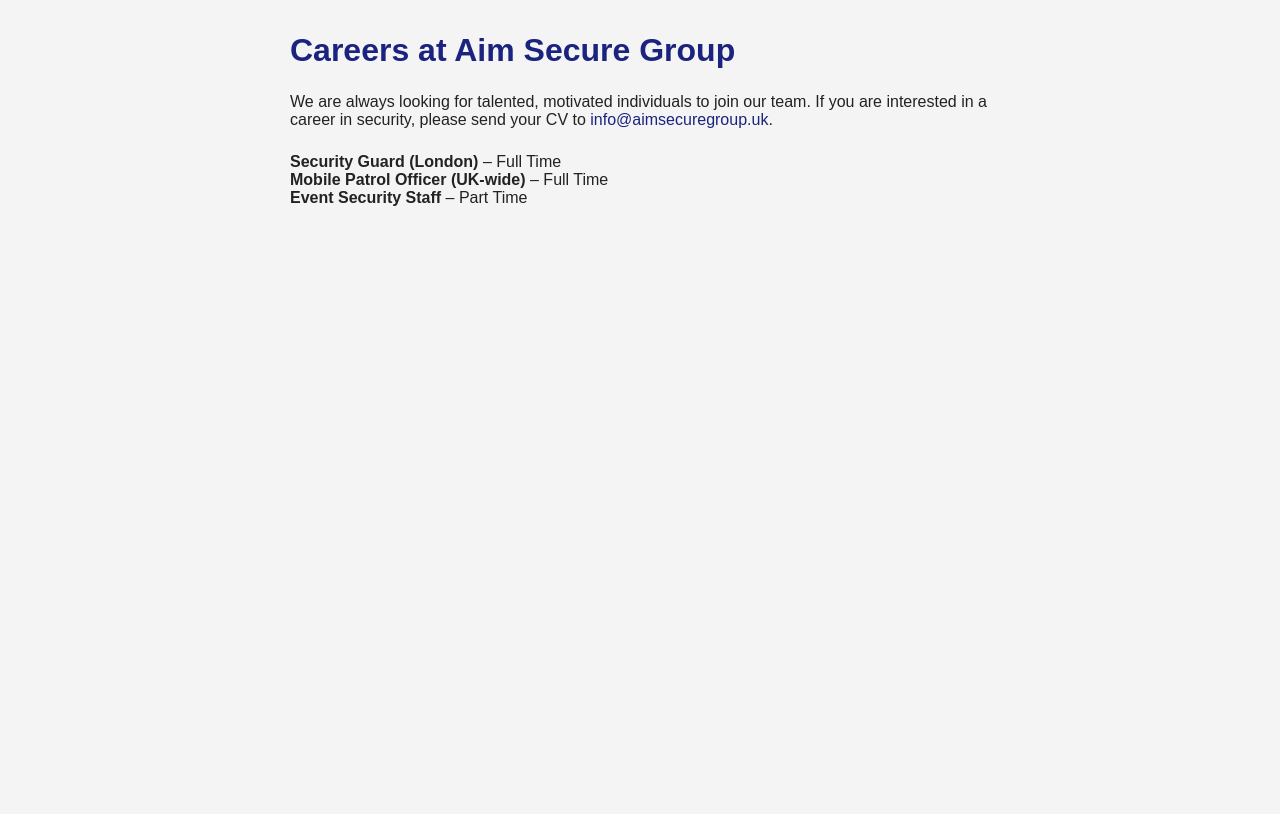
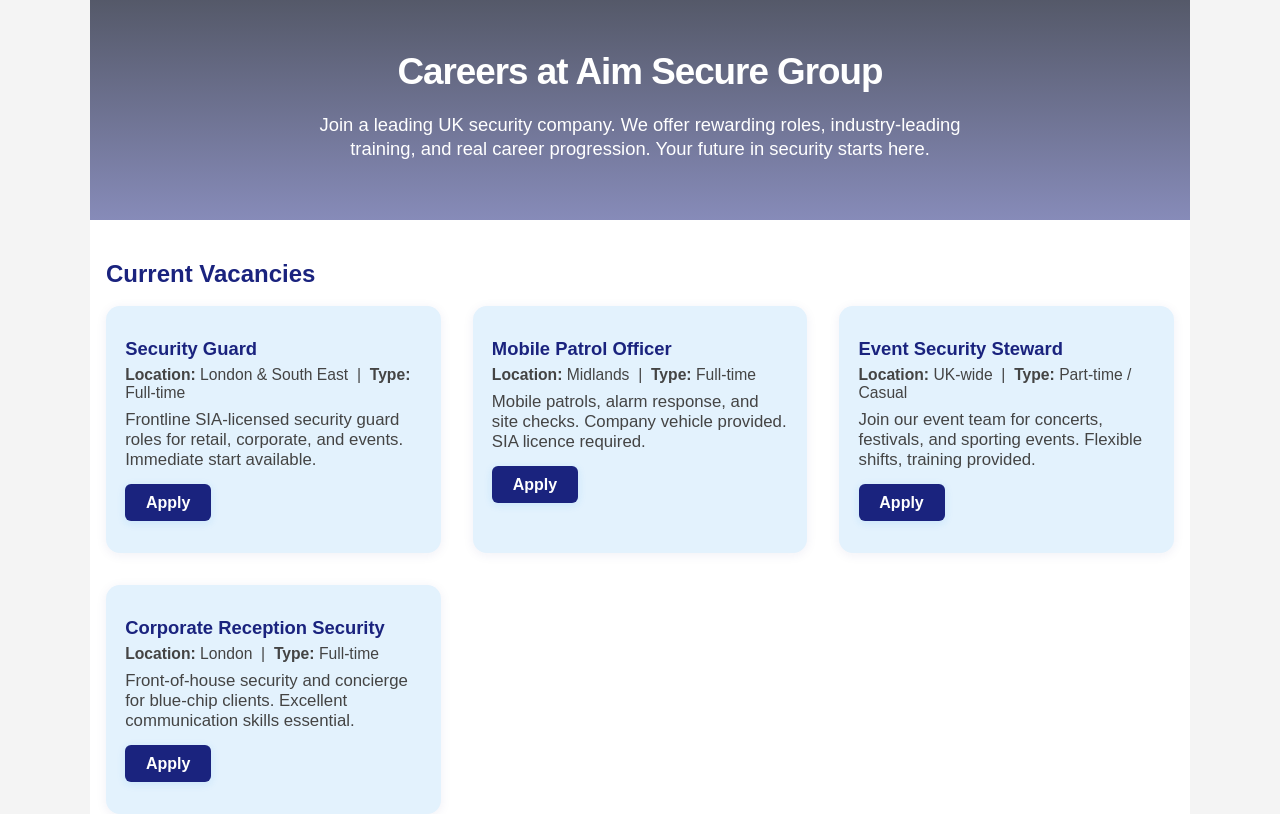
Before and after one commit to ghulam-mujtaba5/client1.2, a Next.js app: page /careers in a window 1280 px wide. Shown: the top 814 px of the page. Built offline with nearby package versions, Linux system fonts and the light colour scheme.

Commit message:
Refactor AboutPage and CareersPage components; enhance layout, add new sections for improved user engagement and information accessibility.

```diff
--- a/app/careers/page.js
+++ b/app/careers/page.js
@@ -1,14 +1,91 @@
+import WhyChooseUs from '../components/WhyChooseUs';
+
+const jobs = [
+  {
+    title: 'Security Guard',
+    location: 'London & South East',
+    type: 'Full-time',
+    summary: 'Frontline SIA-licensed security guard roles for retail, corporate, and events. Immediate start available.',
+  },
+  {
+    title: 'Mobile Patrol Officer',
+    location: 'Midlands',
+    type: 'Full-time',
+    summary: 'Mobile patrols, alarm response, and site checks. Company vehicle provided. SIA licence required.',
+  },
+  {
+    title: 'Event Security Steward',
+    location: 'UK-wide',
+    type: 'Part-time / Casual',
+    summary: 'Join our event team for concerts, festivals, and sporting events. Flexible shifts, training provided.',
+  },
+  {
+    title: 'Corporate Reception Security',
+    location: 'London',
+    type: 'Full-time',
+    summary: 'Front-of-house security and concierge for blue-chip clients. Excellent communication skills essential.',
+  },
+];
+
 // Careers/Jobs page
 export default function CareersPage() {
   return (
-    <main style={{padding: '2rem 0', maxWidth: 700, margin: '0 auto'}}>
-      <h1 style={{fontSize: '2rem', fontWeight: 800, color: 'var(--primary-blue)', marginBottom: 24}}>Careers at Aim Secure Group</h1>
-      <p>We are always looking for talented, motivated individuals to join our team. If you are interested in a career in security, please send your CV to <a href="mailto:info@aimsecuregroup.uk" style={{color: 'var(--primary-blue)'}}>info@aimsecuregroup.uk</a>.</p>
-      <ul style={{marginTop: 24, listStyle: 'none', padding: 0}}>
-        <li><strong>Security Guard (London)</strong> – Full Time</li>
-        <li><strong>Mobile Patrol Officer (UK-wide)</strong> – Full Time</li>
-        <li><strong>Event Security Staff</strong> – Part Time</li>
-      </ul>
+    <main style={{padding: 0, maxWidth: 1100, margin: '0 auto'}}>
+      <section style={{
+        width: '100%',
+        minHeight: '220px',
+        background: 'linear-gradient(rgba(17,23,46,0.7),rgba(26,35,126,0.5)), url(/hero-bg.jpg) center/cover no-repeat',
+        color: 'var(--white)',
+        display: 'flex',
+        flexDirection: 'column',
+        justifyContent: 'center',
+        alignItems: 'center',
+        textAlign: 'center',
+        padding: '3rem 2rem 2rem 2rem',
+        position: 'relative',
+        marginBottom: 0
+      }}>
+        <h1 style={{fontSize: '2.3rem', fontWeight: 800, marginBottom: '1.2rem', letterSpacing: '-1px', zIndex: 3, maxWidth: 700}}>
+          Careers at Aim Secure Group
+        </h1>
+        <p style={{ fontSize: '1.15rem', maxWidth: 700, marginBottom: '1.5rem', zIndex: 3, lineHeight: 1.3 }}>
+          Join a leading UK security company. We offer rewarding roles, industry-leading training, and real career progression. Your future in security starts here.
+        </p>
+      </section>
+      <section style={{padding: '2.5rem 1rem 1.5rem 1rem', background: 'var(--white)'}}>
+        <h2 style={{fontSize: '1.5rem', fontWeight: 700, color: 'var(--primary-blue)', marginBottom: 18}}>Current Vacancies</h2>
+        <div style={{display: 'grid', gridTemplateColumns: 'repeat(auto-fit, minmax(320px, 1fr))', gap: '2rem', width: '100%', maxWidth: 1100, margin: '0 auto', marginBottom: 32}}>
+          {jobs.map(job => (
+            <div key={job.title} style={{background: 'var(--accent-blue-light)', borderRadius: 14, boxShadow: '0 2px 12px #1a237e11', padding: '2rem 1.2rem', display: 'flex', flexDirection: 'column', alignItems: 'flex-start', minHeight: 180}}>
+              <h3 style={{fontSize: '1.15rem', fontWeight: 700, color: 'var(--primary-blue)', marginBottom: 6}}>{job.title}</h3>
+              <div style={{fontSize: '0.98rem', color: '#444', marginBottom: 8}}><b>Location:</b> {job.location} &nbsp;|&nbsp; <b>Type:</b> {job.type}</div>
+              <p style={{fontSize: '1.05rem', color: '#444', marginBottom: 14}}>{job.summary}</p>
+              <a href="#application" style={{background: 'var(--primary-blue)', color: 'var(--white)', padding: '0.6rem 1.3rem', borderRadius: 6, fontWeight: 600, textDecoration: 'none', fontSize: '1rem', boxShadow: '0 2px 8px #2196f322'}}>Apply</a>
+            </div>
+          ))}
+        </div>
+        <WhyChooseUs />
+        <section style={{margin: '2.5rem 0 0 0', background: 'var(--accent-blue-light)', borderRadius: 12, padding: '2rem 1.5rem'}}>
+          <h2 style={{fontSize: '1.25rem', fontWeight: 700, color: 'var(--primary-blue)', marginBottom: 12}}>Training, SIA Licensing & Career Progression</h2>
+          <ul style={{fontSize: '1.05rem', color: '#333', lineHeight: 1.7, marginBottom: 0, paddingLeft: 20}}>
+            <li>Full SIA licence training and support for new starters</li>
+            <li>Ongoing professional development and upskilling</li>
+            <li>Clear career paths to supervisor and management roles</li>
+            <li>Employee benefits, flexible shifts, and recognition schemes</li>
+          </ul>
+        </section>
+        <section id="application" style={{margin: '3rem 0 0 0', background: 'var(--white)', borderRadius: 12, boxShadow: '0 2px 12px #1a237e11', padding: '2.5rem 1.5rem'}}>
+          <h2 style={{fontSize: '1.25rem', fontWeight: 700, color: 'var(--primary-blue)', marginBottom: 18}}>Apply Now</h2>
+          <form style={{display: 'flex', flexDirection: 'column', gap: '1.2rem', maxWidth: 500, margin: '0 auto'}}>
+            <input type="text" name="name" placeholder="Full Name" required style={{padding: '0.8rem', borderRadius: 6, border: '1px solid #bbb', fontSize: '1rem'}} />
+            <input type="email" name="email" placeholder="Email Address" required style={{padding: '0.8rem', borderRadius: 6, border: '1px solid #bbb', fontSize: '1rem'}} />
+            <input type="tel" name="phone" placeholder="Phone Number" required style={{padding: '0.8rem', borderRadius: 6, border: '1px solid #bbb', fontSize: '1rem'}} />
+            <input type="file" name="cv" accept=".pdf,.doc,.docx" style={{padding: '0.8rem', borderRadius: 6, border: '1px solid #bbb', fontSize: '1rem'}} />
+            <textarea name="message" placeholder="Tell us about yourself and your experience" rows={4} style={{padding: '0.8rem', borderRadius: 6, border: '1px solid #bbb', fontSize: '1rem'}} />
+            <button type="submit" style={{background: 'var(--primary-blue)', color: 'var(--white)', padding: '1rem 2.5rem', borderRadius: 6, fontWeight: 700, fontSize: '1.1rem', border: 'none', marginTop: 8, cursor: 'pointer'}}>Submit Application</button>
+          </form>
+        </section>
+      </section>
     </main>
   );
 }
```
Also changed, not shown: app/about/page.js (+48 -6 lines).
